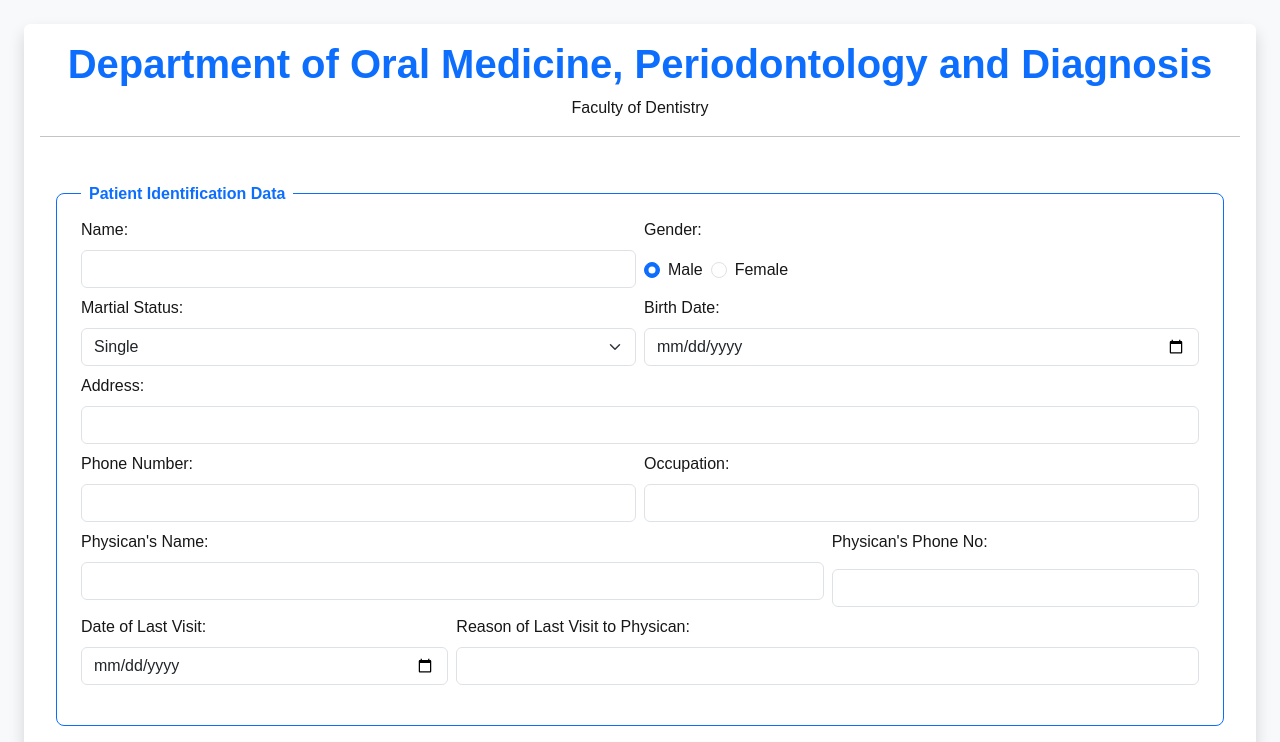
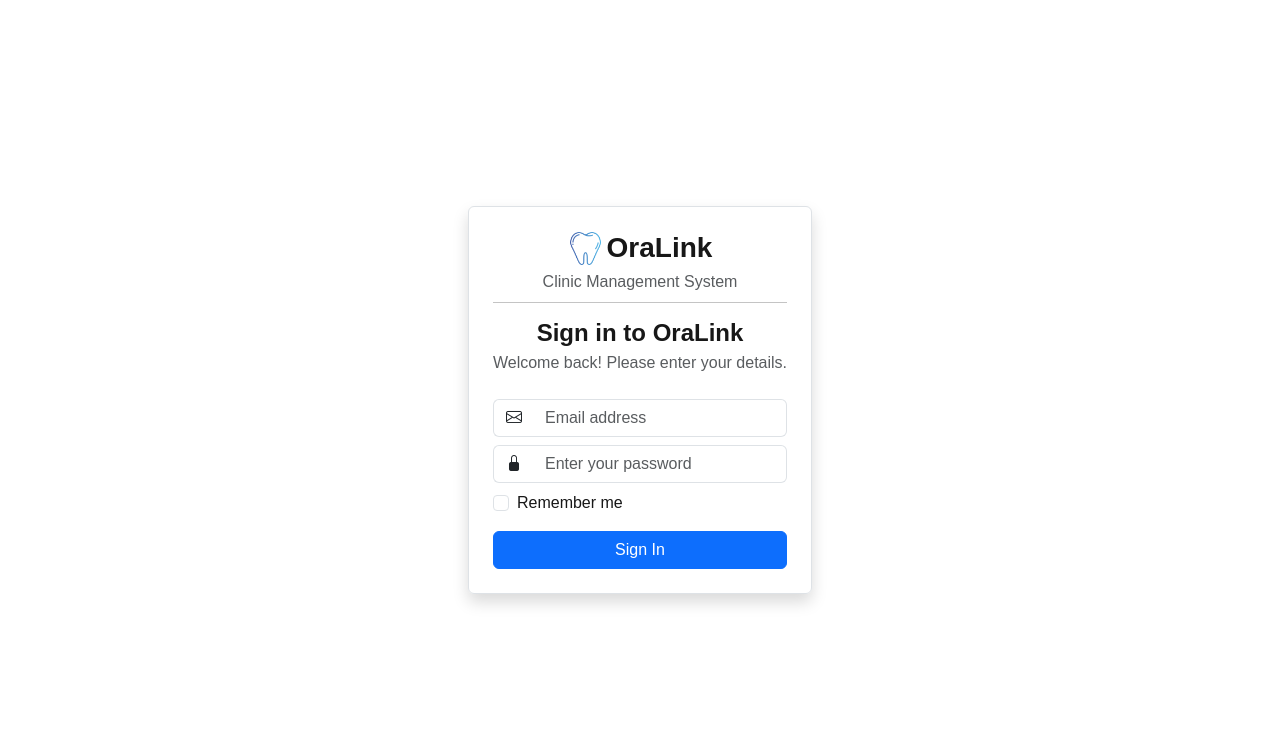
Before and after one commit to You-s-sef24/oralink, a Next.js app: page / in a window 1280 px wide. Shown: the top 742 px of the page. Built offline with nearby package versions, Linux system fonts and the light colour scheme.

Commit message:
Sign in Page Done

```diff
--- /dev/null
+++ b/app/Components/Signin.js
@@ -0,0 +1,81 @@
+"use client";
+
+import { useState } from "react";
+
+export default function Signin() {
+    const [data, setData] = useState({
+        email: "",
+        password: ""
+    });
+    const [rememberMe, setRememberMe] = useState(false);
+
+    function handleSubmit(e) {
+        e.preventDefault();
+        if (data.email === "" || data.password === "") {
+            alert("Please fill in all fields.");
+            return;
+        }
+        console.log(data);
+        alert("Signed in successfully!");
+        if (rememberMe) {
+            console.log("Remember me is checked.");
+        }
+    }
+
+    return (
+        <div className="d-flex justify-content-center align-items-center min-vh-100">
+            <div className="d-flex flex-column border rounded shadow p-4">
+
+                <div className="d-flex justify-content-center align-items-center gap-1 mb-1">
+                    <img src="../images/tooth.png" alt="tooth" width={35} height={35} />
+                    <h3 className="fw-bold m-0">OraLink</h3>
+                </div>
+                <p className="text-muted text-center mb-2">Clinic Management System</p>
+
+                <hr className="m-0 mb-3" />
+
+                <h4 className="fw-semibold text-center mb-1">Sign in to OraLink</h4>
+                <p className="text-muted text-center mb-4">Welcome back! Please enter your details.</p>
+
+                <form className="d-flex flex-column" action="" onSubmit={(e) => { handleSubmit(e) }}>
+
+                    <div className="input-group mb-2">
+                        <span className="input-group-text bg-white border-end-0 py-0" >
+                            <i className="bi bi-envelope"></i>
+                        </span>
+                        <input
+                            type="email"
+                            className="form-control border-start-0"
+                            placeholder="Email address"
+                            required
+                            value={data.email}
+                            onChange={(e) => setData({ ...data, email: e.target.value })}
+                        />
+                    </div>
+
+                    <div className="input-group mb-2">
+                        <span className="input-group-text bg-white border-end-0 py-0" >
+                            <i className="bi bi-lock-fill"></i>
+                        </span>
+                        <input
+                            type="password"
+                            className="form-control border-start-0"
+                            placeholder="Enter your password"
+                            required
+                            value={data.password}
+                            onChange={(e) => setData({ ...data, password: e.target.value })}
+                        />
+                    </div>
+
+                    <div className="form-check mb-3">
+                        <input type="checkbox" className="form-check-input" id="rememberMe" checked={rememberMe === true} onChange={(e) => { rememberMe ? setRememberMe(false) : setRememberMe(true) }} />
+                        <label className="form-check-label" htmlFor="rememberMe"> Remember me </label>
+                    </div>
+                    <button type="submit" className="btn btn-primary w-100">Sign In</button>
+
+                </form>
+
+            </div>
+        </div>
+    );
+}
--- a/app/page.js
+++ b/app/page.js
@@ -1,9 +1,7 @@
-import CreateNewFile from "./Components/CreateNewFile";
+import Signin from "./Components/Signin";
 
 export default function Home() {
   return (
-    <div className="bg-light p-4">
-      <CreateNewFile />
-    </div>
+    <Signin />
   );
 }
```
Also changed, not shown: public/images/tooth.png (added).
